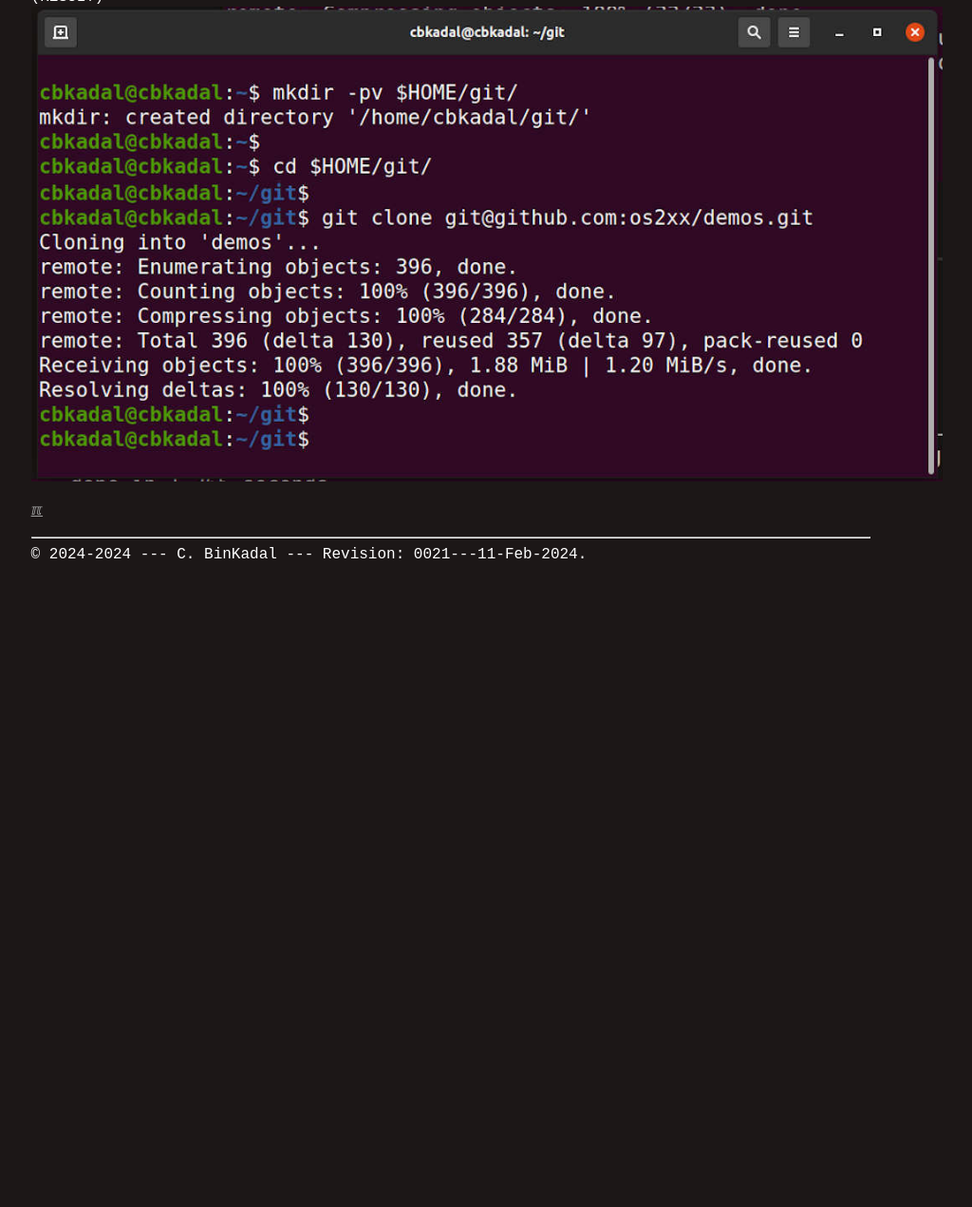
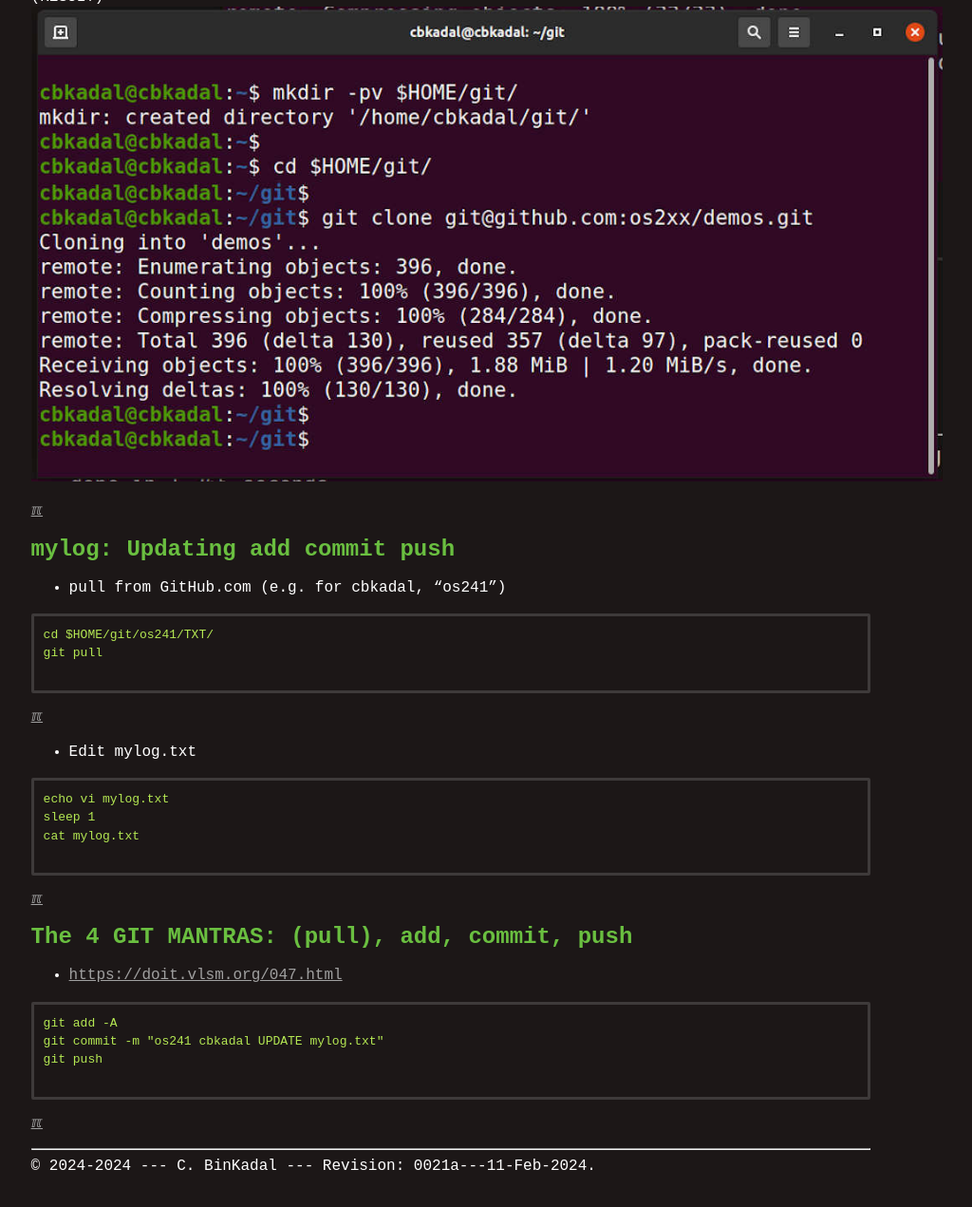
Before and after one commit to os2xx/demOS, a Jekyll site: the page built from W01-01.md, in a window 1280 px wide and 1400 px high, scrolled down 1826 px. Shown: the top 1271 px of the window at 95% size, without its empty margins (165-1189 px from the left). Built offline with Jekyll 4.4.1, drawn with Linux system fonts in a browser that asks for light colours; before the commit the page ends 2581 px from its top, so only the background shows below that.

Commit message:
modified:   S00-06.md W01-01.md

````diff
--- a/W01-01.md
+++ b/W01-01.md
@@ -53,4 +53,38 @@ git clone git@github.com:os2xx/demos.git
 <img src="{{ site.baseurl }}/assets/images/demOS-A-001.jpg" style="width:960px;">
 <br>
 
+[&#x213C;](#)<br id="idx04">
+## mylog: Updating add commit push
+
+* pull from GitHub.com (e.g. for cbkadal, "os241")
+
+```
+cd $HOME/git/os241/TXT/
+git pull
+
+```
+
+[&#x213C;](#)<br id="idx05">
+
+* Edit mylog.txt
+
+```
+echo vi mylog.txt
+sleep 1
+cat mylog.txt
+
+```
+
+[&#x213C;](#)<br id="idx06">
+## The 4 GIT MANTRAS: (pull), add, commit, push
+
+* <https://doit.vlsm.org/047.html>
+
+```
+git add -A
+git commit -m "os241 cbkadal UPDATE mylog.txt"
+git push
+
+```
+
 [&#x213C;](#)<br id="idx000">
--- a/_config.yml
+++ b/_config.yml
@@ -1,5 +1,5 @@
 title: Operating Systems Programming
-version:     "0021---11-Feb-2024"
+version:     "0021a---11-Feb-2024"
 copyright:   "2024-2024"
 description: This is the Operating System course site,
       a GitHub Page, hosted at GitHub.com (thank you!).
````
Also changed, not shown: S00-06.md (+1 -1 lines).
